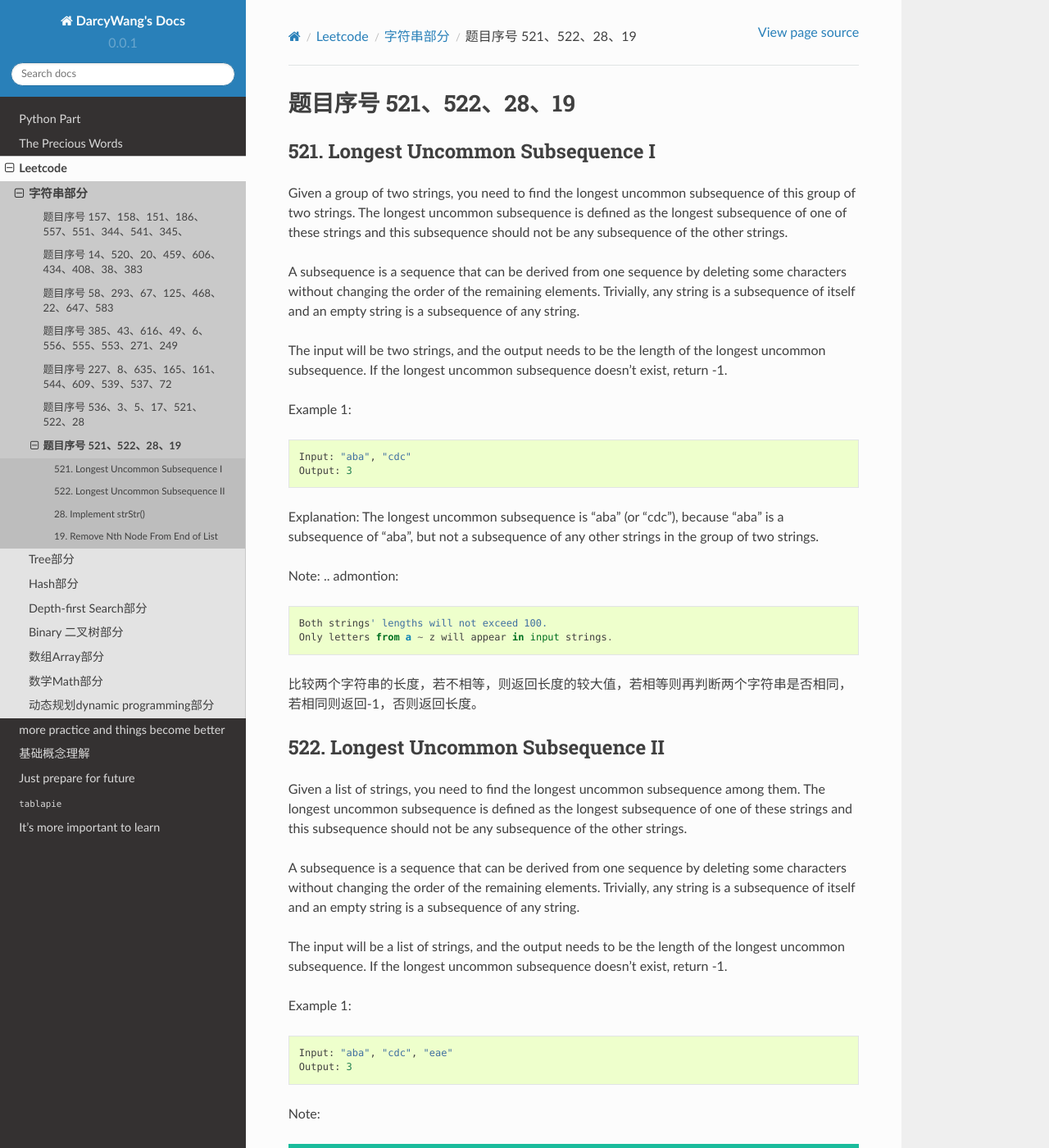
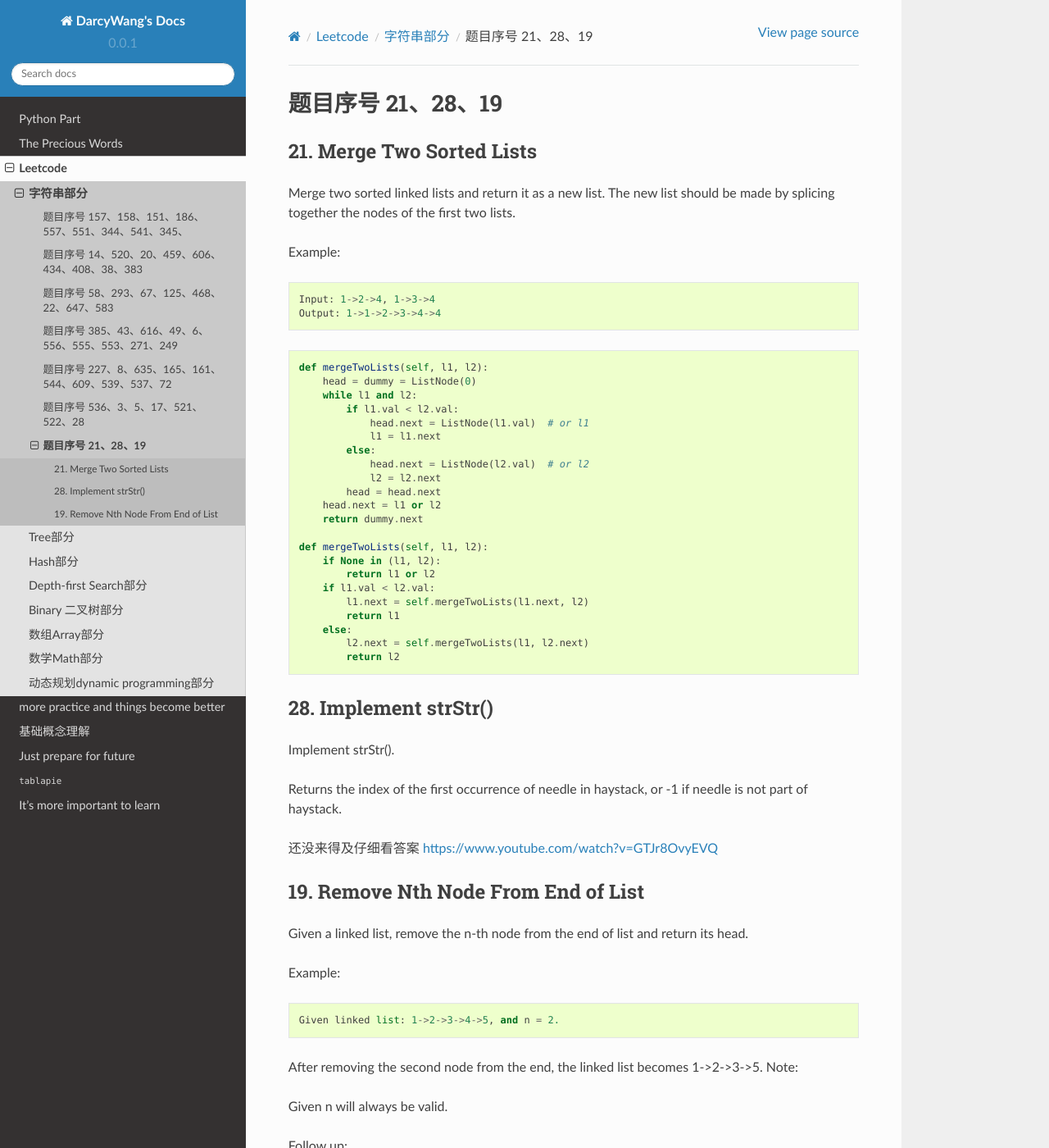
Before and after one commit to darcyWang/tianbao, a Sphinx documentation site: the page built from source/leetcode/string/stringseven.rst, in a window 1280 px wide and 1400 px high. Shown: the whole window at 82% size. Built offline with Sphinx 7.4.7 and the Read the Docs theme 2.0.0, drawn with Linux system fonts in a browser that asks for light colours; some of the changed text lies outside the part shown.

Commit message:
Initial commit

```diff
--- a/source/leetcode/string/stringseven.rst
+++ b/source/leetcode/string/stringseven.rst
@@ -1,110 +1,42 @@
-题目序号 521、522、28、19
+题目序号 21、28、19
 ============================================================
 
 
+21. Merge Two Sorted Lists
+--------------------------
 
 
+Merge two sorted linked lists and return it as a new list. The new list should be made by splicing together the nodes of the first two lists.
 
-521. Longest Uncommon Subsequence I
------------------------------------
+Example:
+::
+    Input: 1->2->4, 1->3->4
+    Output: 1->1->2->3->4->4
 
-Given a group of two strings, you need to find the longest uncommon subsequence of this group of two strings. The longest uncommon subsequence is defined as the longest subsequence of one of these strings and this subsequence should not be any subsequence of the other strings.
+.. code-block:: python
 
-A subsequence is a sequence that can be derived from one sequence by deleting some characters without changing the order of the remaining elements. Trivially, any string is a subsequence of itself and an empty string is a subsequence of any string.
+    def mergeTwoLists(self, l1, l2):
+        head = dummy = ListNode(0)
+        while l1 and l2:
+            if l1.val < l2.val:
+                head.next = ListNode(l1.val)  # or l1
+                l1 = l1.next
+            else:
+                head.next = ListNode(l2.val)  # or l2
+                l2 = l2.next
+            head = head.next
+        head.next = l1 or l2
+        return dummy.next
 
-The input will be two strings, and the output needs to be the length of the longest uncommon subsequence. If the longest uncommon subsequence doesn't exist, return -1.
-
-Example 1:
-::
-    Input: "aba", "cdc"
-    Output: 3
-
-Explanation: The longest uncommon subsequence is "aba" (or "cdc"),
-because "aba" is a subsequence of "aba",
-but not a subsequence of any other strings in the group of two strings.
-
-
-Note:
-.. admontion::
-    Both strings' lengths will not exceed 100.
-    Only letters from a ~ z will appear in input strings.
-
-
-
-比较两个字符串的长度，若不相等，则返回长度的较大值，若相等则再判断两个字符串是否相同，若相同则返回-1，否则返回长度。
-
-
-522. Longest Uncommon Subsequence II
-------------------------------------
-
-Given a list of strings, you need to find the longest uncommon subsequence among them. The longest uncommon subsequence is defined as the longest subsequence of one of these strings and this subsequence should not be any subsequence of the other strings.
-
-A subsequence is a sequence that can be derived from one sequence by deleting some characters without changing the order of the remaining elements. Trivially, any string is a subsequence of itself and an empty string is a subsequence of any string.
-
-The input will be a list of strings, and the output needs to be the length of the longest uncommon subsequence. If the longest uncommon subsequence doesn't exist, return -1.
-
-Example 1:
-::
-    Input: "aba", "cdc", "eae"
-    Output: 3
-
-Note:
-
-.. hint ::
-    All the given strings' lengths will not exceed 10.
-    The length of the given list will be in the range of [2, 50].
-
-
-题目大意：
-给定一组字符串，寻找其最长不公共子序列。最长不公共子序列是指：这组字符串中某一个的子序列，该子序列不是其余任意字符串的子序列，并且长度最长。
-
-子序列是指从一个序列中删除一些字符，剩余字符顺序保持不变得到的新序列。任何字符串都是其本身的子序列，空串不属于任意字符串的子序列。
-
-返回最长不公共子序列，若不存在，返回-1。
-
-Answerone
-这道题让找最长的独有子序列，解题思路可以分三步：
-#. 1、按照字符串长度降序排列strs
-#. 2、遍历strs，如果str不是所有strs的独有子字符串，返回str的长度
-#. 3、如果没有找到独有字符串，返回-1
-
-
-Answertwo
-#. 首先将输入字符串列表strs按照长度递减排序，记得到的新列表为slist。
-
-#. 利用计数器cnt统计每个字符串出现的次数。
-
-#. 遍历slist，记当前字符串为c，其下标为i：
-#. 若c在strs中出现不止一次，跳过该字符串
-#. 否则，利用贪心算法对c和slist[0 .. i - 1]的字符串进行匹配，若均匹配失败，则返回len(c)
-
-#. 遍历结束，返回-1
-
-
-
-.. code-block:: Python
-
-    class Solution(object):
-        def uncommon(self, parent, child):
-            lp, lc = len(parent), len(child)
-            pp = pc = 0
-            while pp < lp and pc < lc:
-                if parent[pp] == child[pc]:
-                    pc += 1
-                pp += 1
-            return pc != lc
-        def findLUSlength(self, strs):
-            """
-            :type strs: List[str]
-            :rtype: int
-            """
-            cnt = collections.Counter(strs)
-            slist = sorted(set(strs), key=len, reverse=True)
-            for i, c in enumerate(slist):
-                if cnt[c] > 1: continue
-                if all(self.uncommon(p, c) for p in slist[:i]):
-                    return len(c)
-            return -1
+    def mergeTwoLists(self, l1, l2):
+        if None in (l1, l2):
+            return l1 or l2
+        if l1.val < l2.val:
+            l1.next = self.mergeTwoLists(l1.next, l2)
+            return l1
+        else:
+            l2.next = self.mergeTwoLists(l1, l2.next)
+            return l2
 
 28. Implement strStr()
 ----------------------
```
Also changed, not shown: source/leetcode/tree/partseven.rst (+27 -0 lines).
